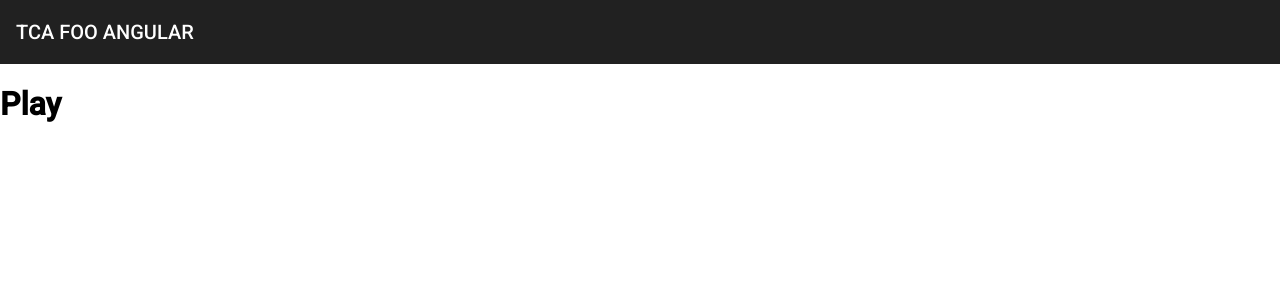
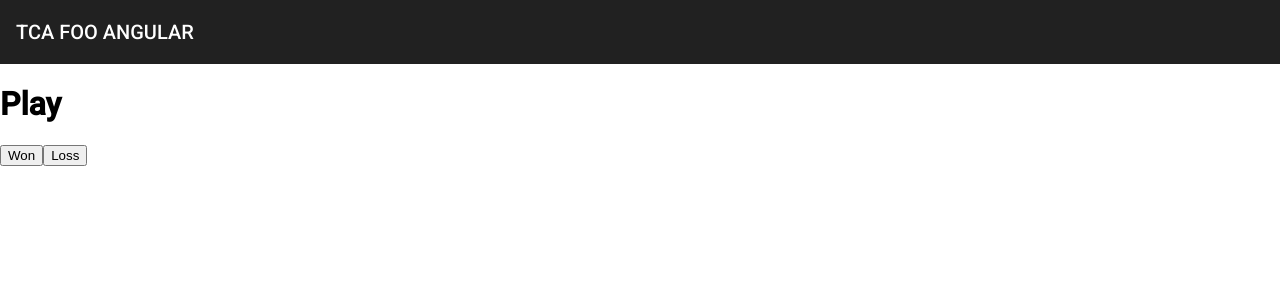
Before and after one commit to 2021-spring-afe-mowe/tca-foo-angular, an Angular app: page /play in a window 1280 px wide. Shown: the top 300 px of the page. Built offline with nearby package versions, Linux system fonts and the light colour scheme.

Commit message:
Navigating with buttons...
Point out using string URL, but can be more "complex" to satisfy more complex requirements ! ! !

```diff
--- a/src/app/home/home.component.html
+++ b/src/app/home/home.component.html
@@ -5,3 +5,9 @@
 <h1>
     Home
 </h1>
+
+<button
+    (click)="playGame()"
+>
+    Play
+</button>
--- a/src/app/home/home.component.ts
+++ b/src/app/home/home.component.ts
@@ -1,4 +1,5 @@
 import { Component, OnInit } from '@angular/core';
+import { Router } from '@angular/router';
 
 @Component({
   selector: 'app-home',
@@ -7,9 +8,14 @@ import { Component, OnInit } from '@angular/core';
 })
 export class HomeComponent implements OnInit {
 
-  constructor() { }
+  constructor(
+    private router: Router
+  ) { }
 
   ngOnInit(): void {
   }
 
+  playGame() {
+    this.router.navigateByUrl("/play");
+  }
 }
--- a/src/app/play/play.component.html
+++ b/src/app/play/play.component.html
@@ -5,3 +5,15 @@
 <h1>
     Play
 </h1>
+
+<button
+    (click)="winGame()"
+>
+    Won
+</button>
+
+<button
+    (click)="loseGame()"
+>
+    Loss
+</button>
--- a/src/app/play/play.component.ts
+++ b/src/app/play/play.component.ts
@@ -1,4 +1,5 @@
 import { Component, OnInit } from '@angular/core';
+import { Router } from '@angular/router';
 
 @Component({
   selector: 'app-play',
@@ -7,9 +8,18 @@ import { Component, OnInit } from '@angular/core';
 })
 export class PlayComponent implements OnInit {
 
-  constructor() { }
+  constructor(
+    private router: Router
+  ) { }
 
   ngOnInit(): void {
   }
 
+  winGame() {
+    this.router.navigateByUrl("/");
+  }
+
+  loseGame() {
+    this.router.navigateByUrl("/");
+  }
 }
```
